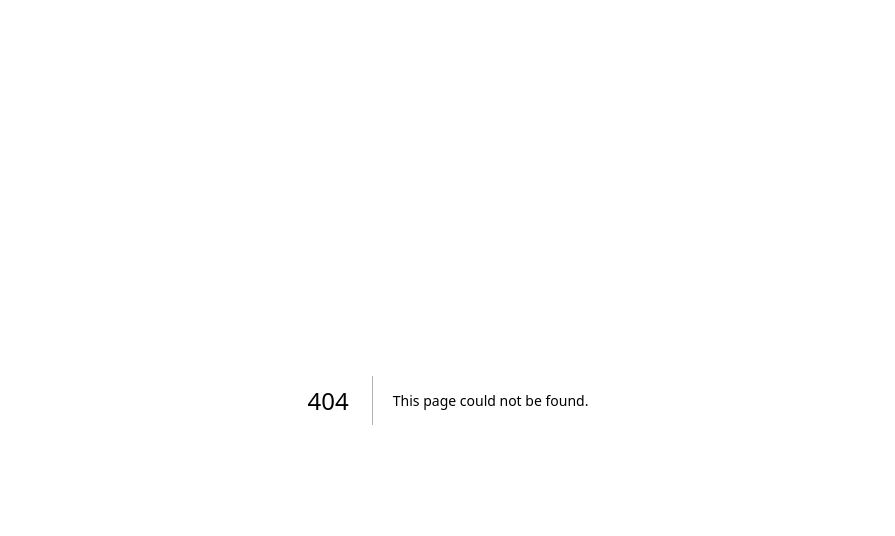
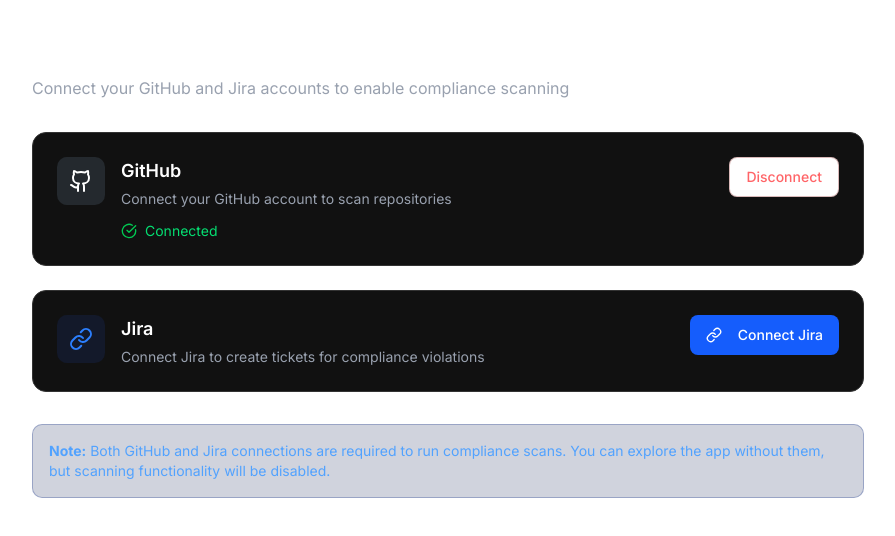
Before and after one commit to sandip-pathe/MumbaiHacks25, a Next.js app in the folder frontend/: page /settings/connections in a window 1280 px wide. Before the commit this address had no page. Shown: the top 536 px of the page, without its empty margins (192-1087 px from the left). Built offline with nearby package versions, Linux system fonts and the light colour scheme; no server answers; sample sign-in values are in the browser's storage; what @stackframe/stack would draw is missing.

Commit message:
feat(settings): add settings connections feature

```diff
--- /dev/null
+++ b/frontend/app/settings/connections/page.tsx
@@ -0,0 +1,249 @@
+"use client";
+
+import { useEffect, useState, useMemo } from "react";
+import { useSearchParams } from "next/navigation";
+import { useRequireAuth } from "@/lib/auth-context";
+import { Button } from "@/components/ui/button";
+import { Github, Link as LinkIcon, CheckCircle, Loader2 } from "lucide-react";
+import { apiClient } from "@/lib/api-client";
+
+export default function ConnectionsPage() {
+  const auth = useRequireAuth();
+  const { hasGitHub, hasJira, userEmail, setJiraConnection } = auth;
+  const searchParams = useSearchParams();
+
+  const [githubLoading, setGithubLoading] = useState(false);
+  const [jiraLoading, setJiraLoading] = useState(false);
+  const [jiraStatus, setJiraStatus] = useState<{
+    connected: boolean;
+    site_url?: string;
+    site_name?: string;
+    expires_at?: string;
+  } | null>(null);
+
+  // Derive success message from URL param (no effect needed)
+  const success = searchParams.get("success");
+  const successMessage = useMemo(() => {
+    if (success === "github") return "GitHub connected successfully!";
+    if (success === "jira") return "Jira connected successfully!";
+    return "";
+  }, [success]);
+
+  useEffect(() => {
+    // Fetch Jira status
+    if (userEmail && hasJira) {
+      apiClient
+        .getJiraStatus(userEmail)
+        .then((data) => {
+          if (data.connected) {
+            setJiraStatus(data);
+          }
+        })
+        .catch(console.error);
+    }
+  }, [userEmail, hasJira]);
+
+  const handleConnectGitHub = async () => {
+    setGithubLoading(true);
+    try {
+      const redirectUri = `${window.location.origin}/auth/github/callback`;
+      const result = await apiClient.getGitHubAuthUrl(
+        redirectUri,
+        "github_connection"
+      );
+      window.location.href = result.authorization_url;
+    } catch (error) {
+      console.error("Failed to initiate GitHub connection:", error);
+      setGithubLoading(false);
+    }
+  };
+
+  const handleConnectJira = async () => {
+    if (!userEmail) return;
+
+    setJiraLoading(true);
+    try {
+      const result = await apiClient.getJiraAuthUrl(userEmail);
+      window.location.href = result.authorization_url;
+    } catch (error) {
+      console.error("Failed to initiate Jira connection:", error);
+      setJiraLoading(false);
+    }
+  };
+
+  const handleDisconnectJira = async () => {
+    if (!userEmail) return;
+
+    if (confirm("Are you sure you want to disconnect Jira?")) {
+      try {
+        await apiClient.disconnectJira(userEmail);
+        setJiraConnection(false);
+        setJiraStatus(null);
+      } catch (error) {
+        console.error("Failed to disconnect Jira:", error);
+      }
+    }
+  };
+
+  if (auth.isLoading) {
+    return (
+      <div className="flex items-center justify-center min-h-screen">
+        <Loader2 className="h-8 w-8 animate-spin text-gray-400" />
+      </div>
+    );
+  }
+
+  return (
+    <div className="p-8 max-w-4xl mx-auto">
+      <div className="mb-8">
+        <h1 className="text-3xl font-bold text-white">Integrations</h1>
+        <p className="text-gray-400 mt-2">
+          Connect your GitHub and Jira accounts to enable compliance scanning
+        </p>
+      </div>
+
+      {successMessage && (
+        <div className="mb-6 p-4 bg-green-950/30 border border-green-900/30 rounded-lg">
+          <div className="flex items-center gap-2">
+            <CheckCircle className="h-5 w-5 text-green-500" />
+            <p className="text-sm text-green-400">{successMessage}</p>
+          </div>
+        </div>
+      )}
+
+      <div className="space-y-6">
+        {/* GitHub Integration */}
+        <div className="bg-[#111] border border-[#333] rounded-xl p-6">
+          <div className="flex items-start justify-between">
+            <div className="flex items-start gap-4">
+              <div className="h-12 w-12 bg-[#24292e] rounded-lg flex items-center justify-center">
+                <Github className="h-6 w-6 text-white" />
+              </div>
+              <div>
+                <h3 className="text-lg font-semibold text-white">GitHub</h3>
+                <p className="text-sm text-gray-400 mt-1">
+                  Connect your GitHub account to scan repositories
+                </p>
+                {hasGitHub && (
+                  <div className="mt-3 flex items-center gap-2">
+                    <CheckCircle className="h-4 w-4 text-green-500" />
+                    <span className="text-sm text-green-400">Connected</span>
+                  </div>
+                )}
+              </div>
+            </div>
+
+            {hasGitHub ? (
+              <Button
+                variant="outline"
+                className="border-red-900/30 text-red-400 hover:bg-red-950/30"
+                onClick={() => {
+                  if (
+                    confirm(
+                      "Disconnect GitHub? You'll need to reconnect to scan repositories."
+                    )
+                  ) {
+                    localStorage.removeItem("github_access_token");
+                    window.location.reload();
+                  }
+                }}
+              >
+                Disconnect
+              </Button>
+            ) : (
+              <Button
+                onClick={handleConnectGitHub}
+                disabled={githubLoading}
+                className="bg-[#24292e] text-white hover:bg-[#2f363d]"
+              >
+                {githubLoading ? (
+                  <>
+                    <Loader2 className="mr-2 h-4 w-4 animate-spin" />
+                    Connecting...
+                  </>
+                ) : (
+                  <>
+                    <Github className="mr-2 h-4 w-4" />
+                    Connect GitHub
+                  </>
+                )}
+              </Button>
+            )}
+          </div>
+        </div>
+
+        {/* Jira Integration */}
+        <div className="bg-[#111] border border-[#333] rounded-xl p-6">
+          <div className="flex items-start justify-between">
+            <div className="flex items-start gap-4">
+              <div className="h-12 w-12 bg-blue-900/20 rounded-lg flex items-center justify-center">
+                <LinkIcon className="h-6 w-6 text-blue-500" />
+              </div>
+              <div>
+                <h3 className="text-lg font-semibold text-white">Jira</h3>
+                <p className="text-sm text-gray-400 mt-1">
+                  Connect Jira to create tickets for compliance violations
+                </p>
+                {hasJira && jiraStatus && (
+                  <div className="mt-3 space-y-1">
+                    <div className="flex items-center gap-2">
+                      <CheckCircle className="h-4 w-4 text-green-500" />
+                      <span className="text-sm text-green-400">Connected</span>
+                    </div>
+                    {jiraStatus.site_name && (
+                      <p className="text-xs text-gray-500">
+                        Site: {jiraStatus.site_name}
+                      </p>
+                    )}
+                    {jiraStatus.site_url && (
+                      <p className="text-xs text-gray-500">
+                        URL: {jiraStatus.site_url}
+                      </p>
+                    )}
+                  </div>
+                )}
+              </div>
+            </div>
+
+            {hasJira ? (
+              <Button
+                variant="outline"
+                className="border-red-900/30 text-red-400 hover:bg-red-950/30"
+                onClick={handleDisconnectJira}
+              >
+                Disconnect
+              </Button>
+            ) : (
+              <Button
+                onClick={handleConnectJira}
+                disabled={jiraLoading}
+                className="bg-blue-600 text-white hover:bg-blue-700"
+              >
+                {jiraLoading ? (
+                  <>
+                    <Loader2 className="mr-2 h-4 w-4 animate-spin" />
+                    Connecting...
+                  </>
+                ) : (
+                  <>
+                    <LinkIcon className="mr-2 h-4 w-4" />
+                    Connect Jira
+                  </>
+                )}
+              </Button>
+            )}
+          </div>
+        </div>
+      </div>
+
+      {/* Requirements Info */}
+      <div className="mt-8 p-4 bg-blue-950/20 border border-blue-900/30 rounded-lg">
+        <p className="text-sm text-blue-400">
+          <strong>Note:</strong> Both GitHub and Jira connections are required
+          to run compliance scans. You can explore the app without them, but
+          scanning functionality will be disabled.
+        </p>
+      </div>
+    </div>
+  );
+}
```
